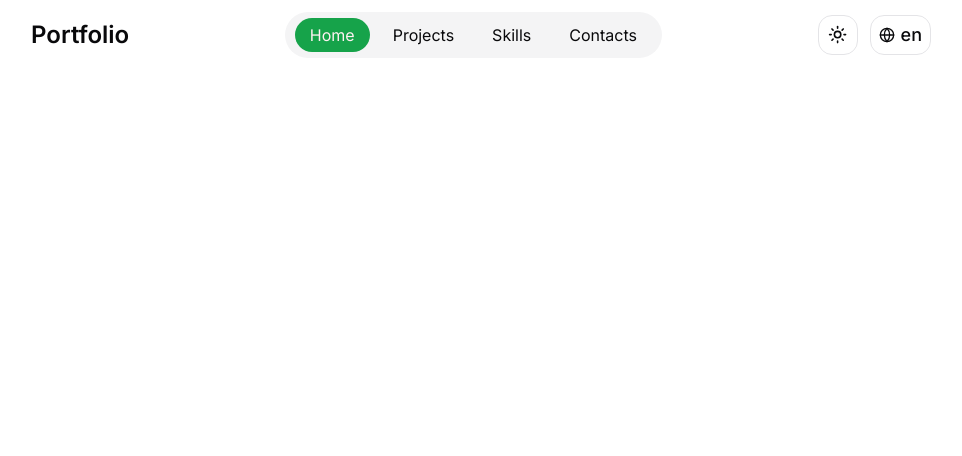
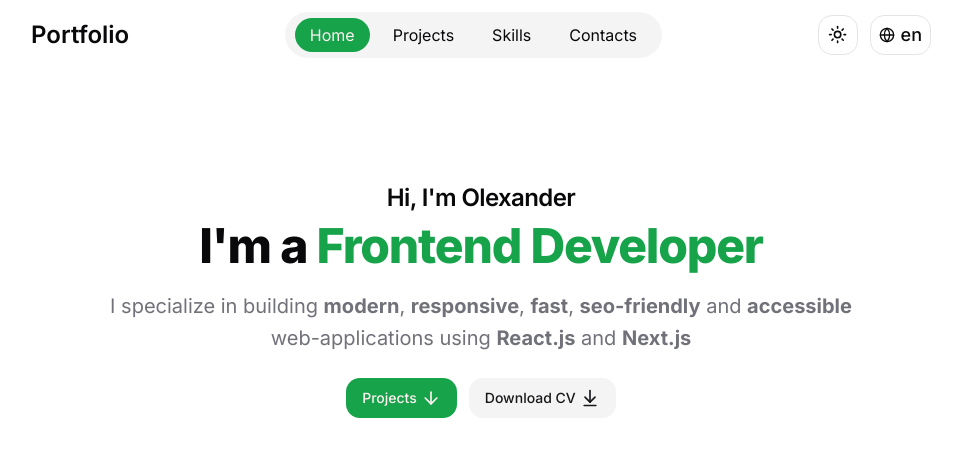
Before and after one commit to Fall3n4ngle/Portfolio, a Next.js app: page / in a window 1280 px wide. Shown: the top 456 px of the page, without its empty margins (159-1121 px from the left). Built offline with nearby package versions, Linux system fonts and the light colour scheme.

Commit message:
created hero section

```diff
--- a/src/app/page.tsx
+++ b/src/app/page.tsx
@@ -1,3 +1,9 @@
+import { Hero } from "@/components/Hero";
+
 export default function Home() {
-  return <div></div>;
+  return (
+    <div className="container">
+      <Hero />
+    </div>
+  );
 }
--- /dev/null
+++ b/src/components/Hero/Hero.tsx
@@ -0,0 +1,40 @@
+import { Button } from "@/ui";
+import { ArrowDown, ArrowDownToLine } from "lucide-react";
+import Link from "next/link";
+
+export default function Hero() {
+  return (
+    <section
+      id="home"
+      className="relative flex h-screen max-h-[600px] scroll-mt-24 items-center justify-center gap-24 text-center"
+    >
+      <div className="max-w-[750px]">
+        <h3 className="mb-2 scroll-m-20 text-2xl font-semibold tracking-tight">
+          Hi, I'm Olexander
+        </h3>
+        <h1 className="mb-5 scroll-m-20 text-4xl font-extrabold tracking-tight lg:text-5xl">
+          I'm a <span className="text-primary">Frontend Developer</span>
+        </h1>
+        <p className="mb-6 text-xl text-muted-foreground leading-8">
+          I specialize in building <strong>modern</strong>,{" "}
+          <strong>responsive</strong>, <strong>fast</strong>,{" "}
+          <strong>seo-friendly</strong> and <strong>accessible</strong>{" "}
+          web-applications using <strong>React.js</strong> and{" "}
+          <strong>Next.js</strong>
+        </p>
+        <div className="flex flex-wrap-reverse items-center justify-center gap-3">
+          <Link href="#projects">
+            <Button className="gap-1">
+              Projects
+              <ArrowDown className="h-5 w-5" />
+            </Button>
+          </Link>
+          <Button variant="secondary" className="gap-1">
+            Download CV
+            <ArrowDownToLine className="h-5 w-5" />
+          </Button>
+        </div>
+      </div>
+    </section>
+  );
+}
--- /dev/null
+++ b/src/components/Hero/index.ts
@@ -0,0 +1 @@
+export { default as Hero } from "./Hero";
```
